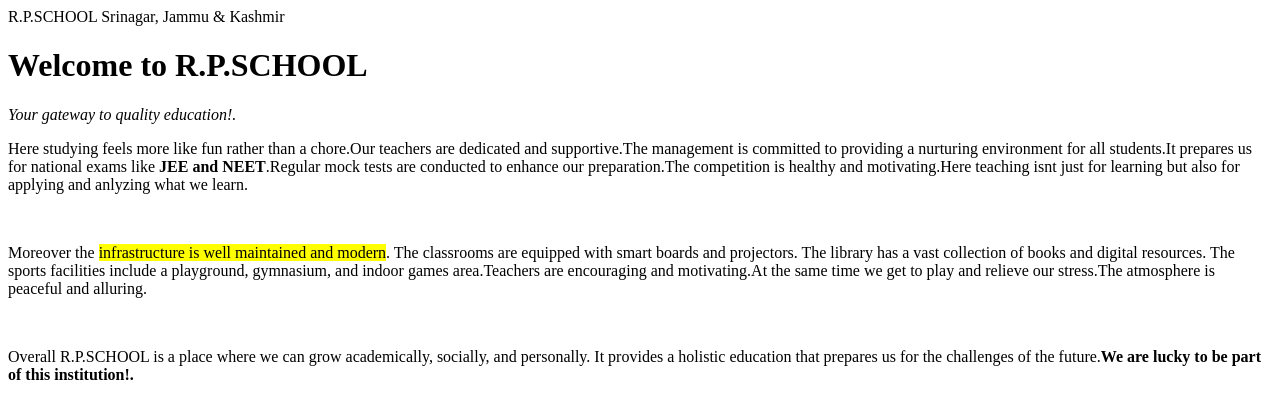
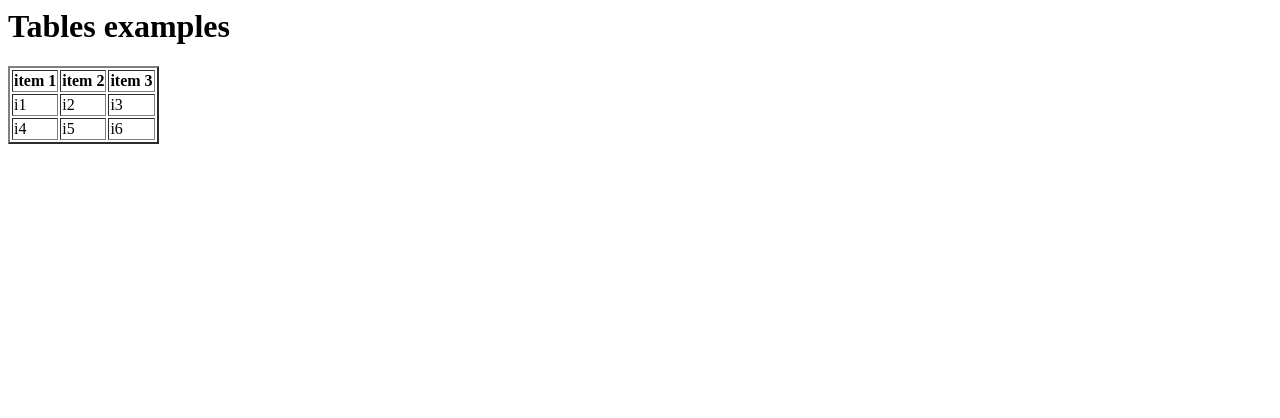
Before and after one commit to maryammir2007-sys/lesson-1, a plain HTML site: page index.html in a window 1280 px wide. Drawn offline with Linux system fonts and the light colour scheme.

Commit message:
Add files via upload

```diff
--- a/index.html
+++ b/index.html
@@ -1,14 +1,25 @@
 <html>
-<head>
-    R.P.SCHOOL
-    Srinagar, Jammu & Kashmir
-</head><br>
-<body>
-    <h1>Welcome to R.P.SCHOOL</h1>
-    <p><i>Your gateway to quality education!.</i></p>
-<p>Here studying feels more like fun rather than a chore.Our teachers are dedicated and supportive.The management is committed to providing a nurturing environment for all students.It prepares us for national exams like <b>JEE and NEET</b>.Regular mock tests are conducted to enhance our preparation.The competition is healthy and motivating.Here teaching isnt just for learning but also for applying and anlyzing what we learn.
-</p><br>
-<p>Moreover the <mark>infrastructure is well maintained and modern</mark>. The classrooms are equipped with smart boards and projectors. The library has a vast collection of books and digital resources. The sports facilities include a playground, gymnasium, and indoor games area.Teachers are encouraging and motivating.At the same time we get to play and relieve our stress.The atmosphere is peaceful and alluring.</p><br>
-<p>Overall R.P.SCHOOL is a place where we can grow academically, socially, and personally. It provides a holistic education that prepares us for the challenges of the future.<b>We are lucky to be part of this institution!.</b></p>
-</body>
+    <head>
+        <h1> Tables examples</h1>
+        </html>
+        <body>
+
+            <table border="2px">
+                <tr>
+                    <th> item 1 </th>
+                    <th> item 2 </th>
+                    <th> item 3 </th>
+                </tr>
+<tr>
+    <td> i1 </td>
+    <td> i2 </td>
+    <td> i3 </td>
+</tr>
+<tr>
+    <td> i4 </td>
+    <td>i5 </td>
+    <td> i6 </td>
+</tr>
+            </table>
+        </body>
 </html>
```
Also changed, not shown: index2.html (+4 -13 lines), index3.html (added, +22 -0 lines).
